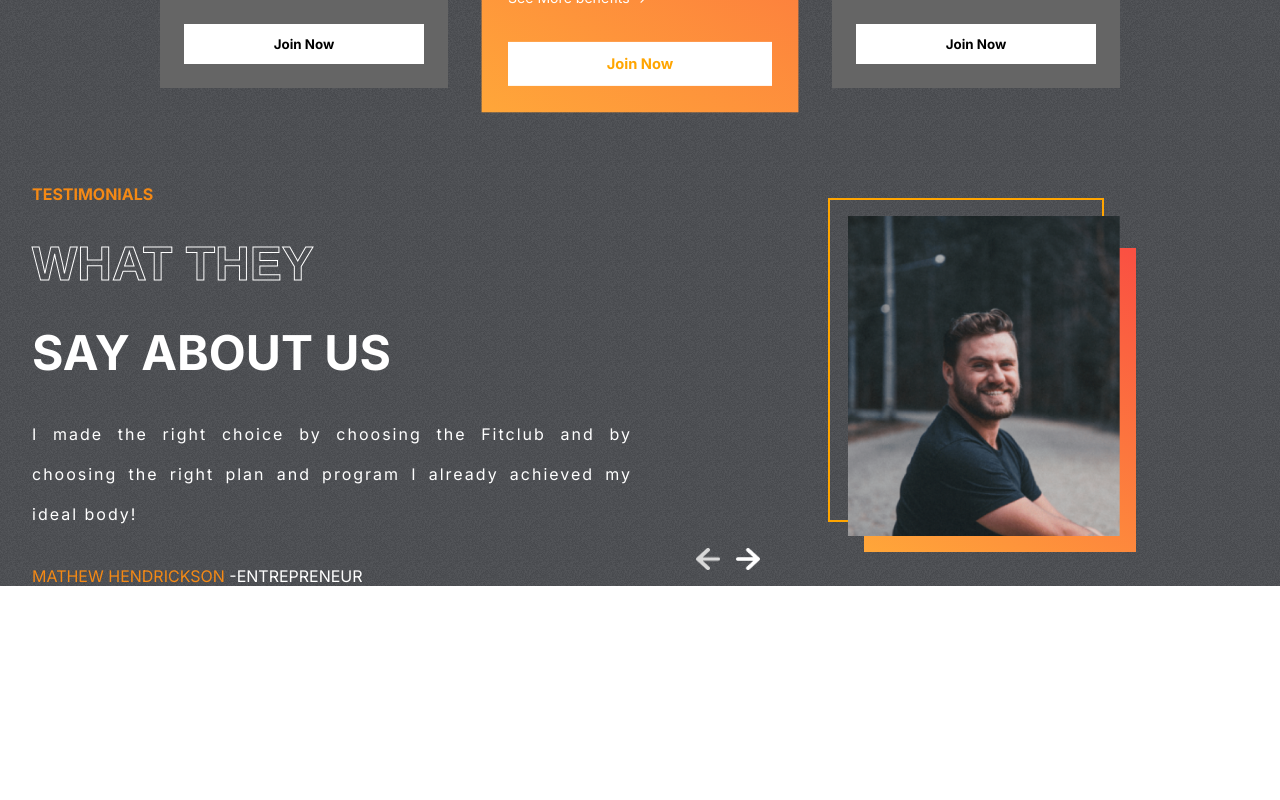
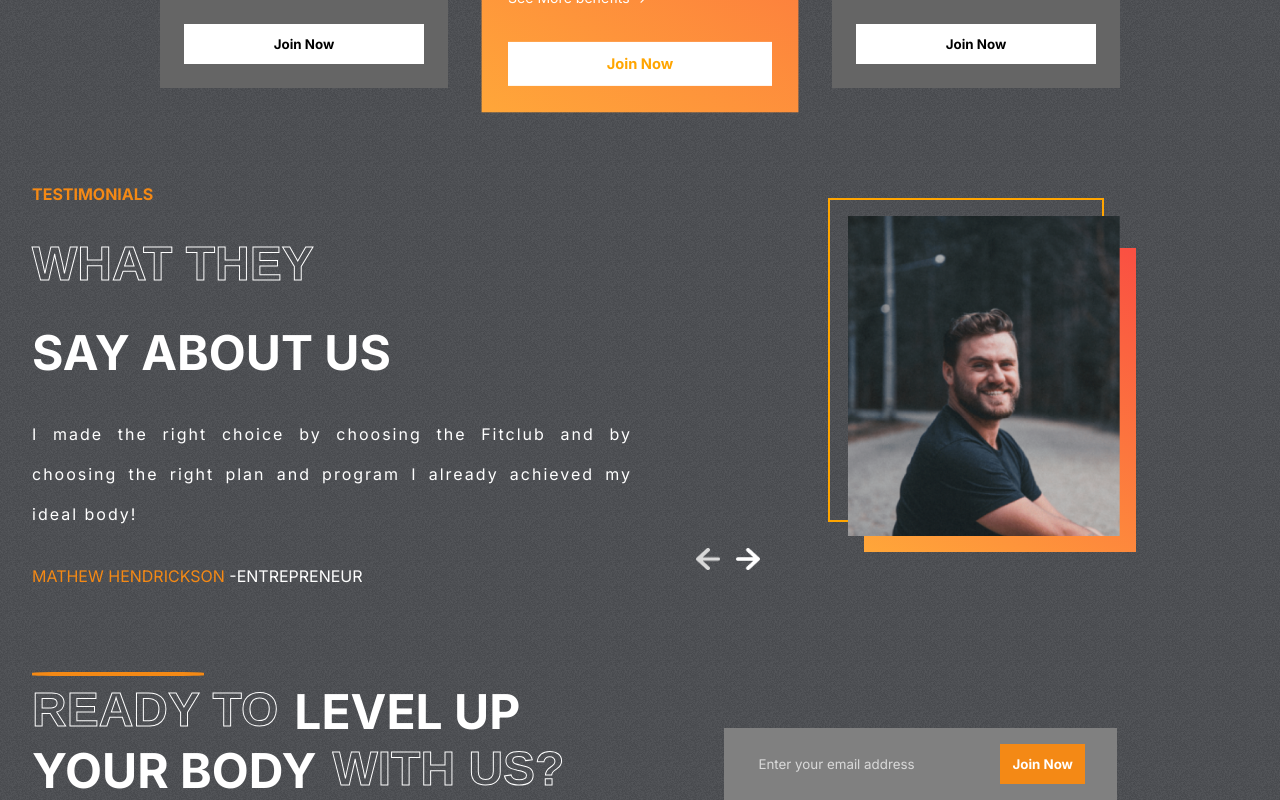
Before and after one commit to RiteshLade28/The-Fit-Club, a React (Create React App) app: page / in a window 1280 px wide. Shown: the part 2324-3124 px from the top of the page. Before the commit the page ends 2910 px from the top, so only its background shows below. Built offline with nearby package versions, Linux system fonts and the light colour scheme.

Commit message:
Code brusted

```diff
--- a/package.json
+++ b/package.json
@@ -3,12 +3,14 @@
   "version": "0.1.0",
   "private": true,
   "dependencies": {
+    "@emailjs/browser": "^3.6.2",
     "@testing-library/jest-dom": "^5.16.5",
     "@testing-library/react": "^13.3.0",
     "@testing-library/user-event": "^13.5.0",
+    "emailjs": "^4.0.1",
     "react": "^18.2.0",
     "react-dom": "^18.2.0",
-    "react-scripts": "5.0.1",
+    "react-scripts": "^2.1.3",
     "web-vitals": "^2.1.4"
   },
   "scripts": {
--- a/src/App.js
+++ b/src/App.js
@@ -1,5 +1,6 @@
 import './App.css';
 import { Hero } from './components/Hero/Hero';
+import Join from './components/Join/Join';
 import Plans from './components/Plans/Plans';
 import { Programs } from './components/Programs/Programs';
 import Reasons from './components/Reasons/Reasons';
@@ -13,6 +14,7 @@ function App() {
       <Reasons />
       <Plans />
       <Testimonials />
+      <Join />
     </div>
   );
 }
--- /dev/null
+++ b/src/components/Join/Join.css
@@ -0,0 +1,55 @@
+.Join {
+    display: flex;
+    padding: 0 2rem;
+    gap: 10rem;
+}
+
+.left-j {
+    color: #fff;
+    font-size: 3rem;
+    font-weight: bold;
+    text-transform: uppercase;
+    position: relative;
+}
+
+.left-j>hr {
+    position: absolute;
+    width: 10.5rem;
+    border: 2px solid var(--orange);
+    border-radius: 20%;
+    margin: -10px 0;
+}
+
+.left-j>div {
+    display: flex;
+    gap: 1rem;
+}
+
+.right-j {
+    display: flex;
+    justify-content: center;
+    align-items: flex-end;
+}
+
+.email-container {
+    display: flex;
+    gap: 3rem;
+    background-color: gray;
+    padding: 1rem 2rem;
+}
+
+.email-container>input {
+    background-color: transparent;
+    border: none;
+    outline: none;
+    color: var(--lightgrayz);
+}
+
+::placeholder {
+    color: var(--lightgray);
+}
+
+.btn-j {
+    background-color: var(--orange);
+    color: white;
+}
--- /dev/null
+++ b/src/components/Join/Join.jsx
@@ -0,0 +1,44 @@
+import React, { useRef } from 'react';
+import './Join.css';
+// import emailjs from '@emailjs/browser';
+
+const Join = () => {
+
+
+    const form = useRef();
+
+    const sendEmail = (e) => {
+        e.preventDefault();
+
+        emailjs.sendForm('service_vnsexma', 'template_s6vjwi9', form.current, 'YOUR_PUBLIC_KEY')
+            .then((result) => {
+                console.log(result.text);
+            }, (error) => {
+                console.log(error.text);
+            });
+    };
+
+    return (
+        <div className="Join" id="join-us">
+            <div className="left-j">
+                <hr />
+                <div>
+                    <span className="stroke-text">READY TO</span>
+                    <span>LEVEL UP</span>
+                </div>
+                <div>
+                    <span>YOUR BODY</span>
+                    <span className="stroke-text">WITH US?</span>
+                </div>
+            </div>
+            <div className="right-j">
+                <form ref={form} className="email-container" onSubmit={sendEmail}>
+                    <input type="email" name="user_email" placeholder="Enter your email address" />
+                    <button className="btn btn-j">Join Now</button>
+                </form>
+            </div>
+        </div>
+    )
+}
+
+export default Join
```
Also changed, not shown: 1 other file (tests, documents, lock files or other folders).
